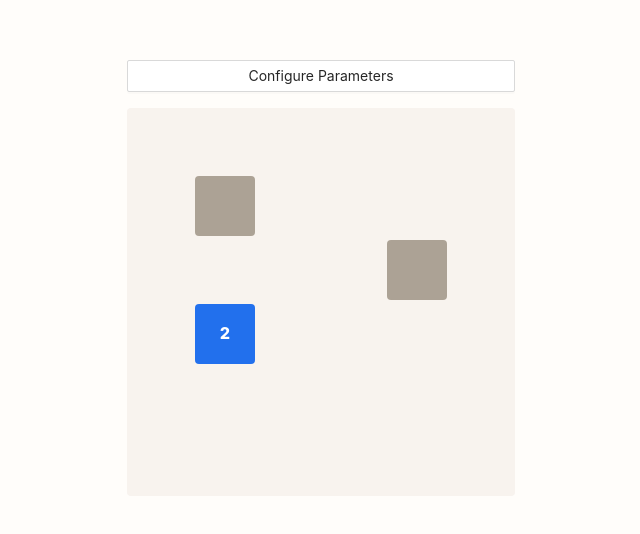
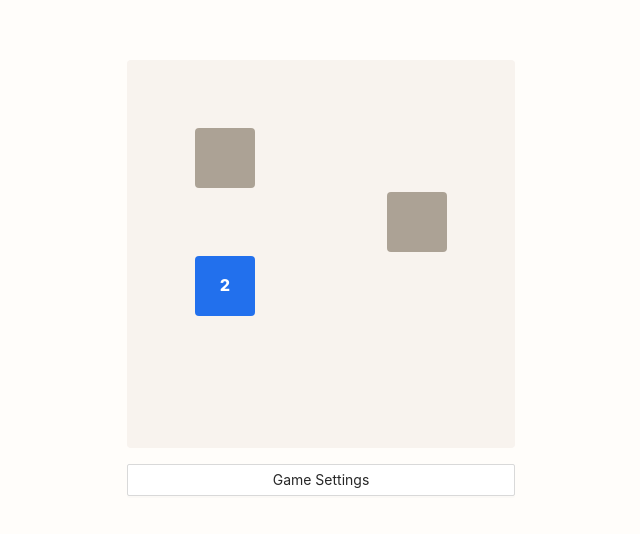
Before and after one commit to dennishristov/2048, a React (Create React App) app: page / in a window 1280 px wide. Shown: the part 122-656 px from the top of the page, without its empty margins (319-959 px from the left). Built offline with nearby package versions, Linux system fonts and the light colour scheme.

Commit message:
Game Settings

```diff
--- a/src/App.tsx
+++ b/src/App.tsx
@@ -12,22 +12,28 @@ export function App(): JSX.Element {
 
   return (
     <div className="app">
+      <Game
+        key={[rows, columns, obstacles].join(";")}
+        rows={rows}
+        columns={columns}
+        obstacles={obstacles}
+      />
       <Button
-        className="config-params-button"
+        className="game-settings-button"
         onClick={() => setOpenedConfigDrawer(true)}
       >
-        Configure Parameters
+        Game Settings
       </Button>
       <Drawer
-        title="Configure Parameters"
+        title="Game Settings"
         placement="right"
         onClose={() => setOpenedConfigDrawer(false)}
         open={openedConfigDrawer}
-        width={256}
+        width={24}
       >
-        <Space direction="vertical" className="game-params-drawer">
+        <Space direction="vertical" className="game-settings-drawer">
           <Alert
-            message="Adjusting the parameters will reset the game state."
+            message="Changing the settings will reset the game state."
             type="warning"
           />
           <LabeledNumberInput
@@ -53,12 +59,6 @@ export function App(): JSX.Element {
           />
         </Space>
       </Drawer>
-      <Game
-        key={[rows, columns, obstacles].join(";")}
-        rows={rows}
-        columns={columns}
-        obstacles={obstacles}
-      />
     </div>
   );
 }
--- a/src/Game.css
+++ b/src/Game.css
@@ -69,14 +69,14 @@ body {
   }
 }
 
-.config-params-button {
-  margin-bottom: 16px;
+.game-settings-button {
+  margin-top: 16px;
 }
 
-.game-params-drawer {
+.game-settings-drawer {
   width: 100%;
 }
 
-.game-params-drawer .ant-input-number {
+.game-settings-drawer .ant-input-number {
   width: 100%;
 }
```
